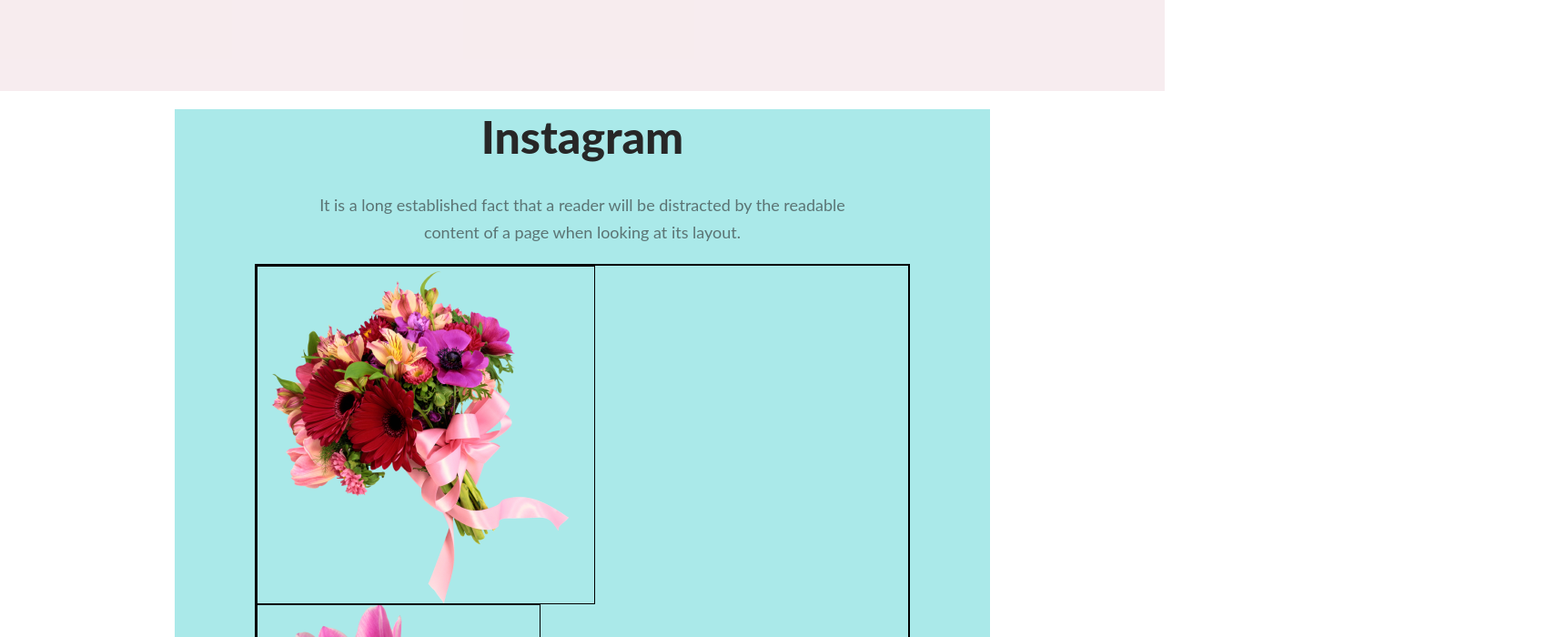
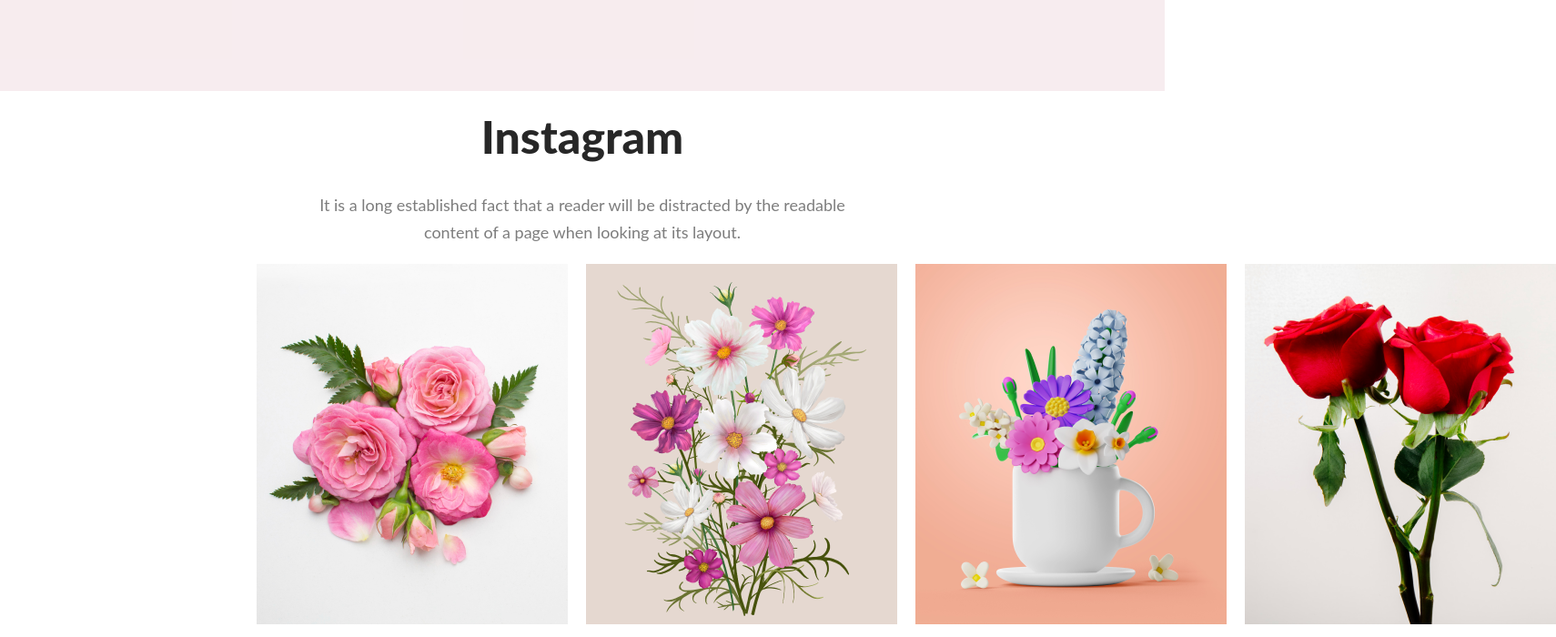
Before and after one commit to jawadarc/assignment1, a plain HTML site: page index.html in a window 1280 px wide. Shown: the part 1460-2160 px from the top of the page at 91% size, 1710 px wide, since content can reach past the window. Drawn offline with Linux system fonts and the light colour scheme.

Commit message:
added pictures in flex

```diff
--- a/index.html
+++ b/index.html
@@ -56,10 +56,10 @@
                 </p>
             </div>
             <div class="insta-images">
-                <img class="insta-img" src="./images/pngwing 5.png" alt="">
-                <img class="insta-img" src="./images/pngwing 6.png" alt="">
-                <img class="insta-img" src="./images/pngwing 7.png" alt="">
-                <img class="insta-img" src="./images/pngwing 8.png" alt="">
+                <img class="insta-img" src="./images/Flower 01.png" alt="">
+                <img class="insta-img" src="./images/Rectangle 4.png" alt="">
+                <img class="insta-img" src="./images/Rectangle 5.png" alt="">
+                <img class="insta-img" src="./images/Rectangle 6.png" alt="">
             </div>
         </section>
         <!-- this is deals section  -->
--- a/style.css
+++ b/style.css
@@ -52,12 +52,11 @@
     color: white;
 }
 
-.header-para-left {}
+/* .header-para-left {} */
 
-.header-img {
+/* .header-img {
     /* width: 50%;
    height: 100vh; */
-}
 
 /* This is discount section */
 
@@ -75,6 +74,7 @@
 .discount-para{
     width: 50%;
     padding: 40px;
+    margin-left: 20px;
     text-align: center;
     align-items: center;
     justify-content: space-between;
@@ -107,9 +107,11 @@
 /* this is insta section */
 .insta-container{
     height: 80vh;
-    background-color: rgb(170, 233, 233);
+    width: auto;
+    /* background-color: rgb(170, 233, 233); */
     width: 70%;
     margin: auto;
+    display: block;
 
 }
 .insta {
@@ -132,16 +134,16 @@
 }
 
 .insta-images{
-    border: 2px solid;
-    /* height: 300px; */
     width: 80%;
     margin: auto;
     margin-top: 20px;
+    display: flex;
+    justify-content: space-between;
+    gap: 20px;
 }
 .insta-img{
     display: flex;
-    /* height: 300px; */
-    border: 0.5px solid;
+
 }
 
 .insta-para {
```
